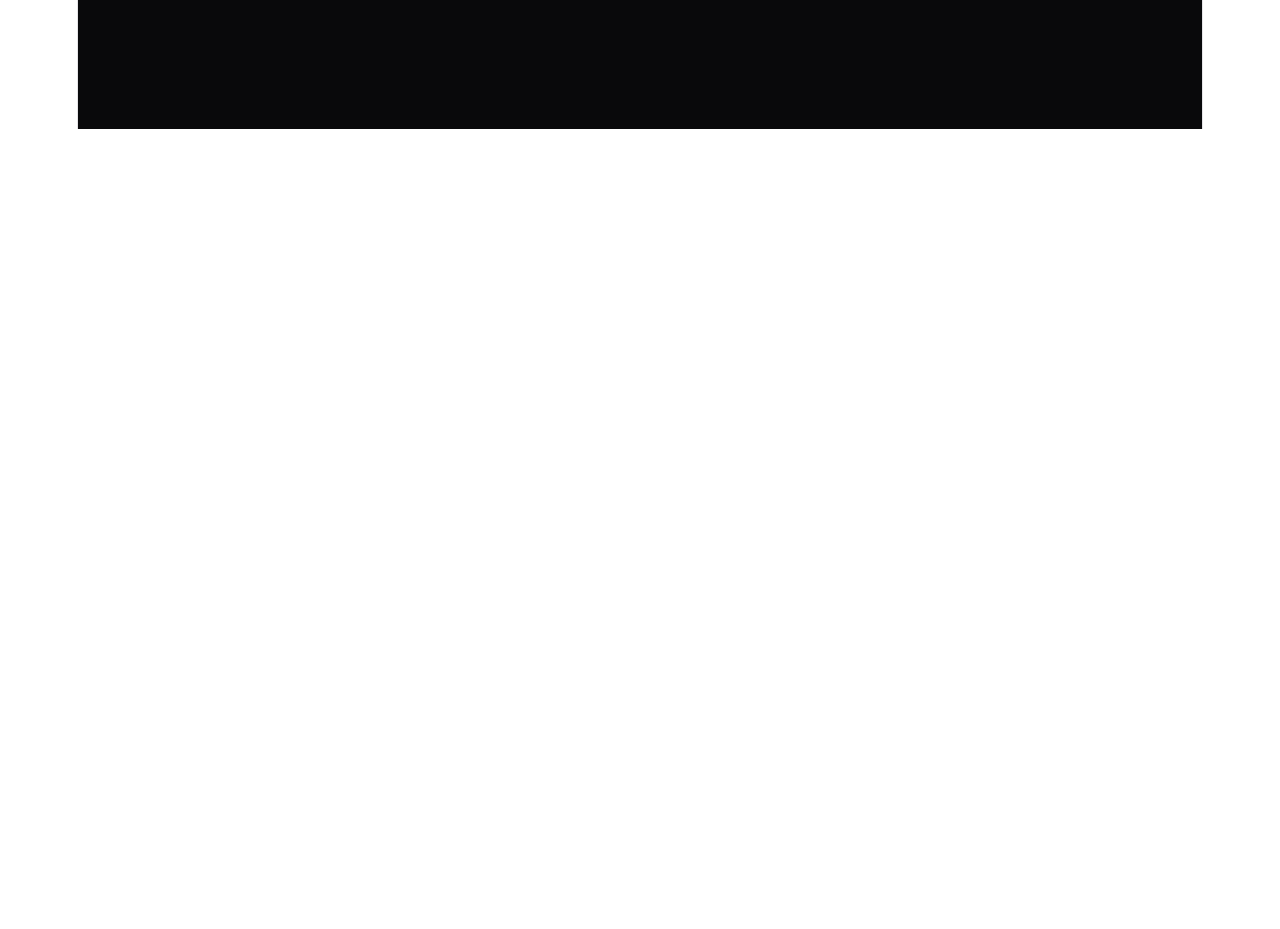
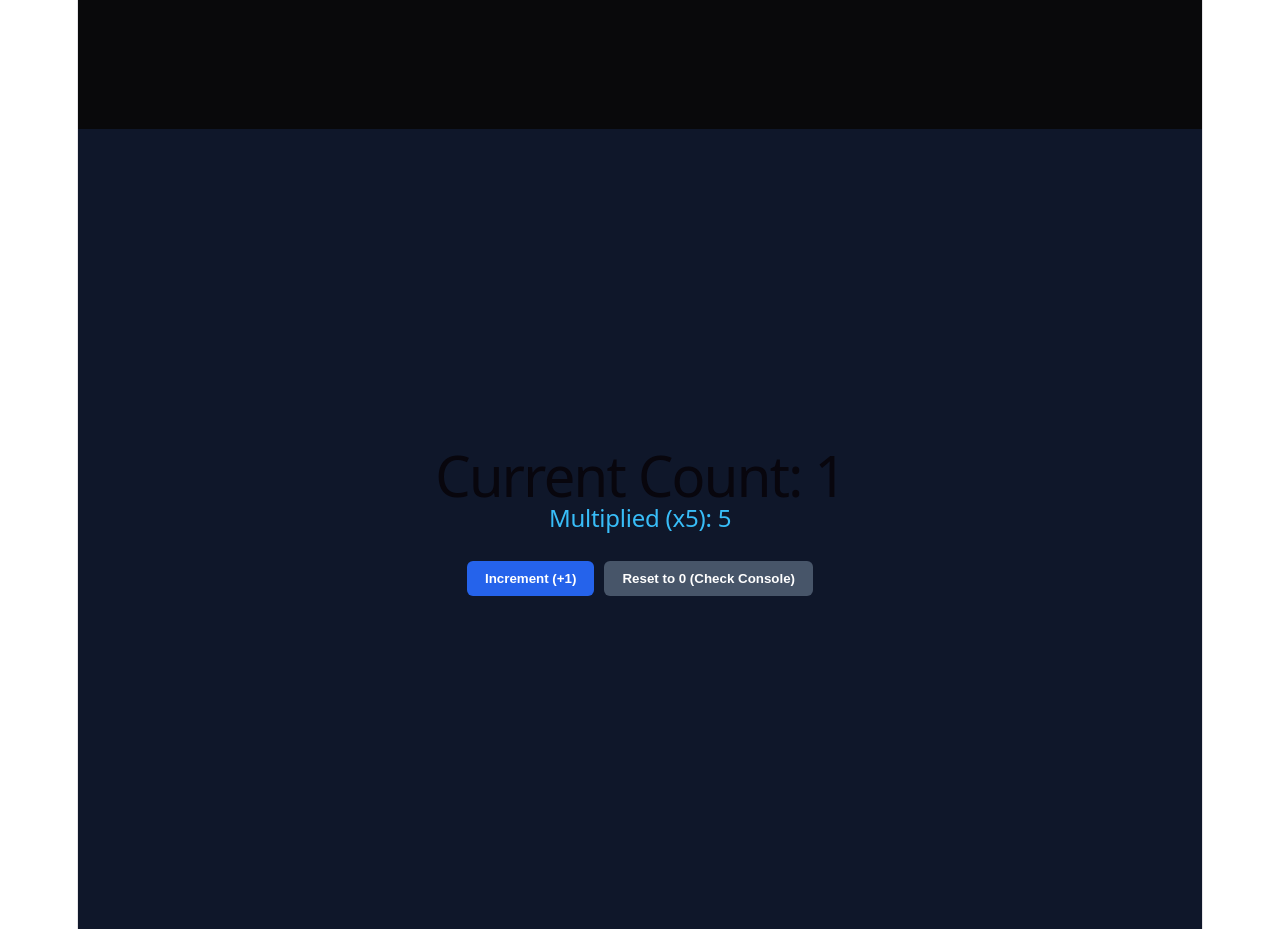
Before and after one commit to altumiya/rjprax, a React (Vite) app: page / in a window 1280 px wide. Shown: the part 5560-6489 px from the top of the page. Before the commit the page ends 5689 px from the top, so only its background shows below. Built offline with nearby package versions, Linux system fonts and the light colour scheme; no server answers.

Commit message:
feat: add Ex8 component for count management with increment and reset functionality

```diff
--- a/src/App.jsx
+++ b/src/App.jsx
@@ -5,6 +5,7 @@
 import Ex5 from './components/ex5.jsx';
 import Ex6 from './components/ex6.jsx';
 import Ex7 from './components/ex7.jsx';
+import Ex8 from './components/ex8.jsx'
 
 function App() {
   return (
@@ -30,6 +31,9 @@
     <div>
       <Ex7/>
     </div>
+    <div>
+      <Ex8/>
+    </div>
     </>
   )
 }
--- /dev/null
+++ b/src/components/ex8.jsx
@@ -0,0 +1,72 @@
+import React, { useState } from "react";
+
+export default function Ex8() {
+  // console.log("App rendered:", Math.random().toFixed(4));
+
+  const [count, setCount] = useState(1);
+
+  // Derived state: computed on every render automatically
+  const multipliedValue = count * 5;
+
+  const increment = () => {
+    setCount((prev) => prev + 1);
+  };
+
+  const resetToZero = () => {
+    // If count is already 0, React sees 0 === 0 and skips re-rendering!
+    setCount(0);
+  };
+
+  return (
+    <div
+      style={{
+        minHeight: "100vh",
+        backgroundColor: "#0f172a",
+        color: "#f8fafc",
+        display: "flex",
+        flexDirection: "column",
+        alignItems: "center",
+        justifyContent: "center",
+        fontFamily: "system-ui, sans-serif",
+        gap: "16px",
+      }}
+    >
+      <h1 style={{ margin: 0 }}>Current Count: {count}</h1>
+      <h2 style={{ margin: 0, color: "#38bdf8" }}>
+        Multiplied (x5): {multipliedValue}
+      </h2>
+
+      <div style={{ display: "flex", gap: "10px", marginTop: "12px" }}>
+        <button
+          onClick={increment}
+          style={{
+            padding: "10px 18px",
+            backgroundColor: "#2563eb",
+            color: "#fff",
+            border: "none",
+            borderRadius: "6px",
+            cursor: "pointer",
+            fontWeight: "600",
+          }}
+        >
+          Increment (+1)
+        </button>
+
+        <button
+          onClick={resetToZero}
+          style={{
+            padding: "10px 18px",
+            backgroundColor: "#475569",
+            color: "#fff",
+            border: "none",
+            borderRadius: "6px",
+            cursor: "pointer",
+            fontWeight: "600",
+          }}
+        >
+          Reset to 0 (Check Console)
+        </button>
+      </div>
+    </div>
+  );
+}
```
